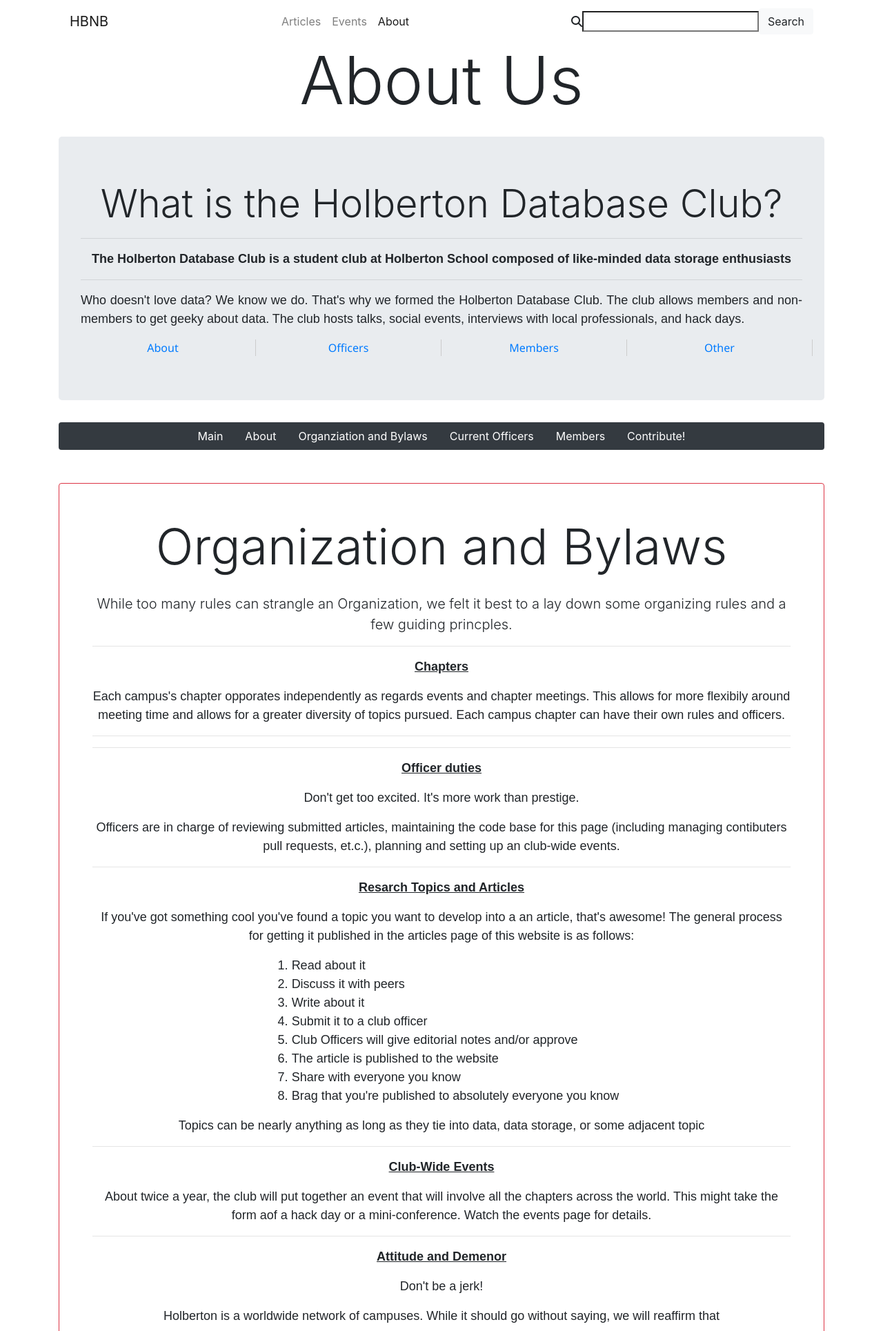
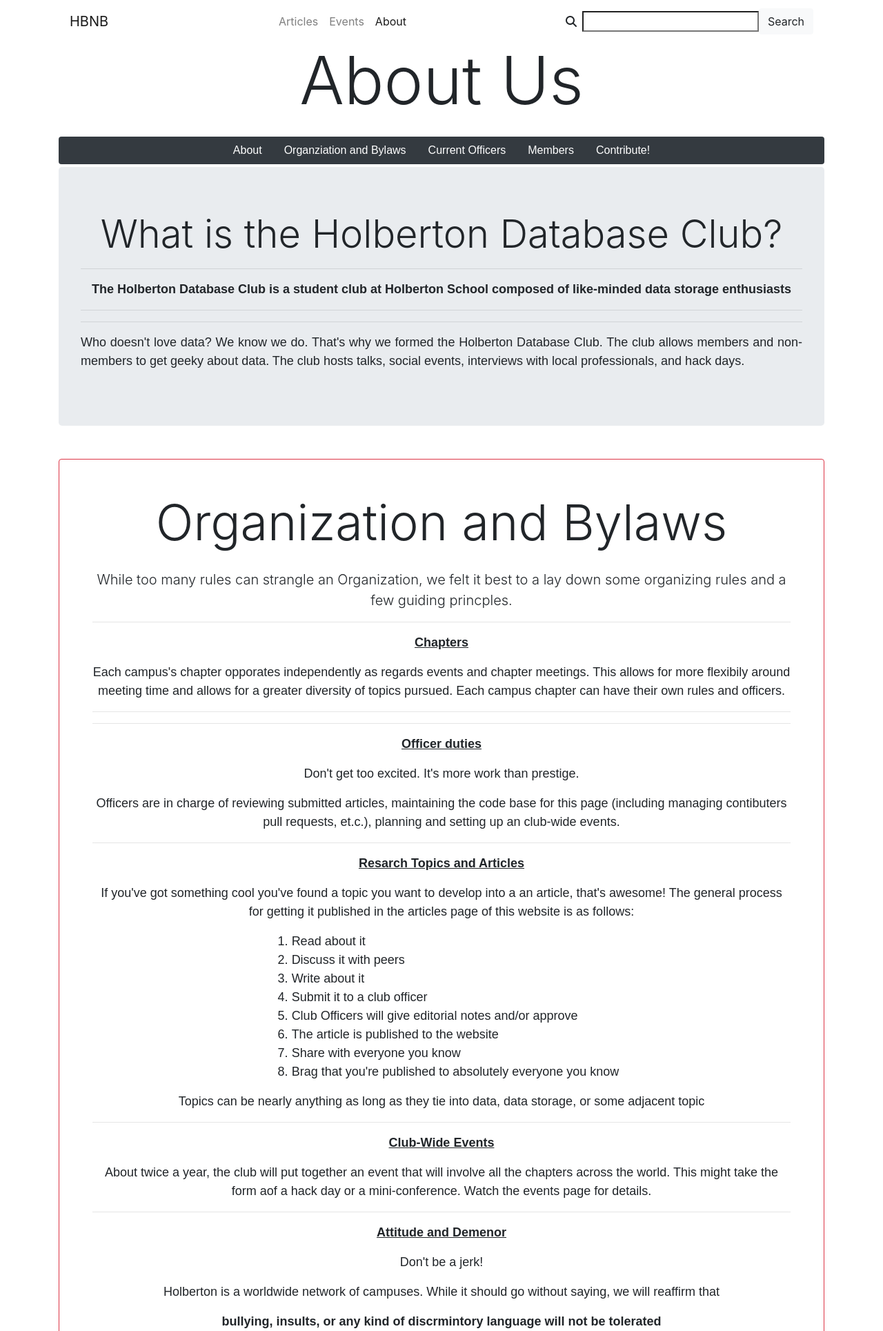
Before and after one commit to ihavemadefire/HDBC, a Flask app: page /about in a window 1280 px wide. Shown: the part 472-2401 px from the top of the page at 69% size. Run offline with Flask 2, Linux system fonts and the light colour scheme; some libraries are stand-ins or nearby versions; some web fonts are replaced.

Commit message:
Update about and main for style and content

```diff
--- a/web_app/static/css/style.css
+++ b/web_app/static/css/style.css
@@ -34,5 +34,4 @@
 .nav-text {
     font-family: Arial, Helvetica, sans-serif;
     font-size: 16px;
-    font-weight: bold;
 }
--- a/web_app/templates/about.html
+++ b/web_app/templates/about.html
@@ -2,40 +2,34 @@
 {% block content %}
 <h1 class="display-1 mb-4 text-center">About Us</h1>
 <div class="container">
+    <ul class="nav bg-dark mb-1 justify-content-center rounded">
+    <li class="nav-item">
+      <a class="nav-link nav-text text-white" href="#about-main">About</a>
+    </li>
+    <li class="nav-item">
+      <a class="nav-link nav-text text-white" href="#bylaws">Organziation and Bylaws</a>
+    </li>
+    <li class="nav-item">
+      <a class="nav-link nav-text text-white" href="#officers">Current Officers</a>
+    </li>
+    <li class="nav-item">
+        <a class="nav-link nav-text text-white" href="#members">Members</a>
+    </li>
+    <li class="nav-item text-white">
+        <a class="nav-link nav-text text-white" href="#contribute">Contribute!</a>
+    </li>
+    </ul>
     <section id="about-main" class="mb-5">
         <div class="jumbotron">
             <h4 class="display-4 text-center mb-3">What is the Holberton Database Club?</h4>
             <hr>
             <p class="text-center about-p-bold">The Holberton Database Club is a student club at Holberton School composed of like-minded data storage enthusiasts</p>
             <hr>
+            <p class="text-center about-p-bold"></p>
+            <hr>
             <p class="about-p text-justify">Who doesn't love data? We know we do.  That's why we formed the Holberton Database Club.  The club allows members and non-members to get geeky about data. The club hosts talks, social events, interviews with local professionals, and hack days.</p>
-            <div class="row">
-                <div class="text-center about-links col-sm-3"><a href="#about-main">About</a></div>
-                <div class="text-center about-links col-sm-3"><a href="#officers">Officers</a></div>
-                <div class="text-center about-links col-sm-3"><a href="#members">Members</a></div>
-                <div class="text-center about-links col-sm-3"><a href="">Other</a></div>
-            </div>
         </div>
-        <ul class="nav bg-dark justify-content-center rounded">
-            <li class="nav-item">
-              <a class="nav-link text-white" href="#about-main">Main</a>
-            </li>
-            <li class="nav-item">
-              <a class="nav-link text-white" href="#bylaws">About</a>
-            </li>
-            <li class="nav-item">
-              <a class="nav-link text-white" href="#officers">Organziation and Bylaws</a>
-            </li>
-            <li class="nav-item">
-                <a class="nav-link text-white" href="#">Current Officers</a>
-            </li>
-            <li class="nav-item">
-                <a class="nav-link text-white" href="#members">Members</a>
-            </li>
-            <li class="nav-item text-white">
-                <a class="nav-link text-white" href="#contribute">Contribute!</a>
-            </li>
-        </ul>
+
     </section>
     <section id="bylaws" class="p-5 mb-5 border border-danger rounded">
         <h1 class="text-center mb-4 display-3">Organization and Bylaws</h1>
@@ -290,7 +284,8 @@
     </section>
     <section id="contribute" class="p-5 border border-success rounded">
         <h1 class="text-center mb-4 display-3">Contribute To This Page</h1>
-        <p class="about-p text-justify">This page is the product of student collaboration. If you want to contribute to the code base or just have a fun idea about additional functionality, reach out to a club officer on slack and they will invite you as a collaborator. Send any requests to the club email address at contribute@holbertondatabaseclub.com.com</p>
+        <p class="about-p text-justify">This page is the product of student collaboration. If you want to contribute to the code base or just have a fun idea about additional functionality, reach out to a club officer on slack and they will invite you as a collaborator. Send any requests to the club email address at contribute@holbertondatabaseclub.com</p>
+        <p class="about-p text-justify">The source code can be found <a href="https://github.com/ihavemadefire/HDBC">here</a>.</p>
         <p class="about-p">This is a living document that it meant to be iterative. Each cohort can add and change it as they see fit.  Talk to your staff member to see if contirubting to this or any other club website can be used as a final project for Foundations or Specialization.</p>
     </section>
 </div>
--- a/web_app/templates/base.html
+++ b/web_app/templates/base.html
@@ -27,7 +27,7 @@
                     </ul>
                     <form class="form-inline mr-auto" target="_self">
                         <div class="form-group"><label for="search-field"></label></div>
-                    </form><i class="fa fa-search"></i><input type="search" id="search-field" class="search-field" name="search"><a class="btn btn-light action-button" role="button" href="#">Search</a></div>
+                    </form><i class="fa fa-search mr-2"></i><input type="search" id="search-field" class="search-field" name="search"><a class="btn btn-light action-button" role="button" href="#">Search</a></div>
             </div>
         </nav>
     </div>
```
